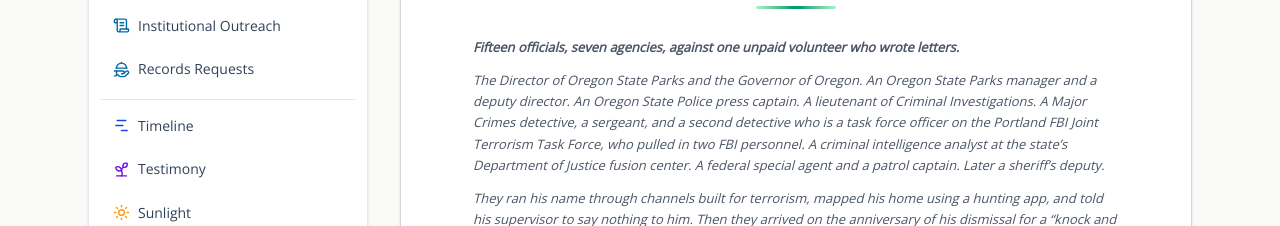
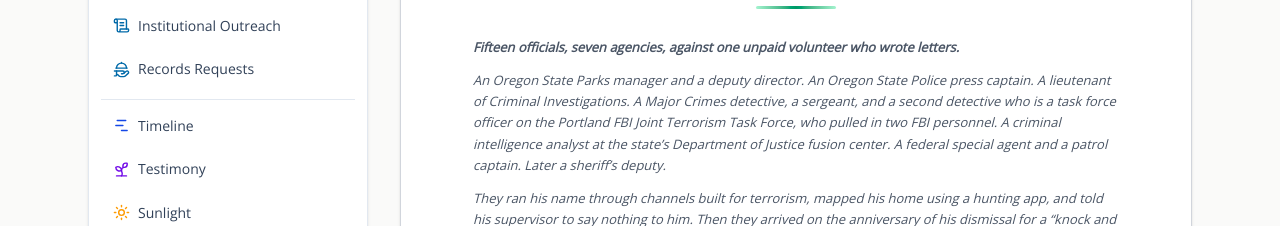
Before and after one commit to rswfire/rswfire.oprd, a Next.js app: page / in a window 1280 px wide. Shown: the part 284-510 px from the top of the page. Built offline with nearby package versions, Linux system fonts and the light colour scheme; no server answers.

Commit message:
Apparatus: remove the unapproved roster sentence

```diff
--- a/data/apparatus.ts
+++ b/data/apparatus.ts
@@ -18,7 +18,7 @@
 
 export const APPARATUS = {
     count: "Fifteen officials, seven agencies, against one unpaid volunteer who wrote letters.",
-    roster: "The Director of Oregon State Parks and the Governor of Oregon. An Oregon State Parks manager and a deputy director. An Oregon State Police press captain. A lieutenant of Criminal Investigations. A Major Crimes detective, a sergeant, and a second detective who is a task force officer on the Portland FBI Joint Terrorism Task Force, who pulled in two FBI personnel. A criminal intelligence analyst at the state’s Department of Justice fusion center. A federal special agent and a patrol captain. Later a sheriff’s deputy.",
+    roster: "An Oregon State Parks manager and a deputy director. An Oregon State Police press captain. A lieutenant of Criminal Investigations. A Major Crimes detective, a sergeant, and a second detective who is a task force officer on the Portland FBI Joint Terrorism Task Force, who pulled in two FBI personnel. A criminal intelligence analyst at the state’s Department of Justice fusion center. A federal special agent and a patrol captain. Later a sheriff’s deputy.",
     account: "They ran his name through channels built for terrorism, mapped his home using a hunting app, and told his supervisor to say nothing to him. Then they arrived on the anniversary of his dismissal for a “knock and talk” to tell him he was “not in trouble.” There was never a crime alleged. They drove sixty-eight minutes to exercise power anyway.",
     silence: "The email that sent his letters to the police gave one reason: “he is now including the Governor as well as our Director.” Neither Governor Kotek nor Director Sumption has written to him since.",
     citation: "Every line of this is in their own file.",
```
Also changed, not shown: 1 other file (tests, documents, lock files or other folders).
